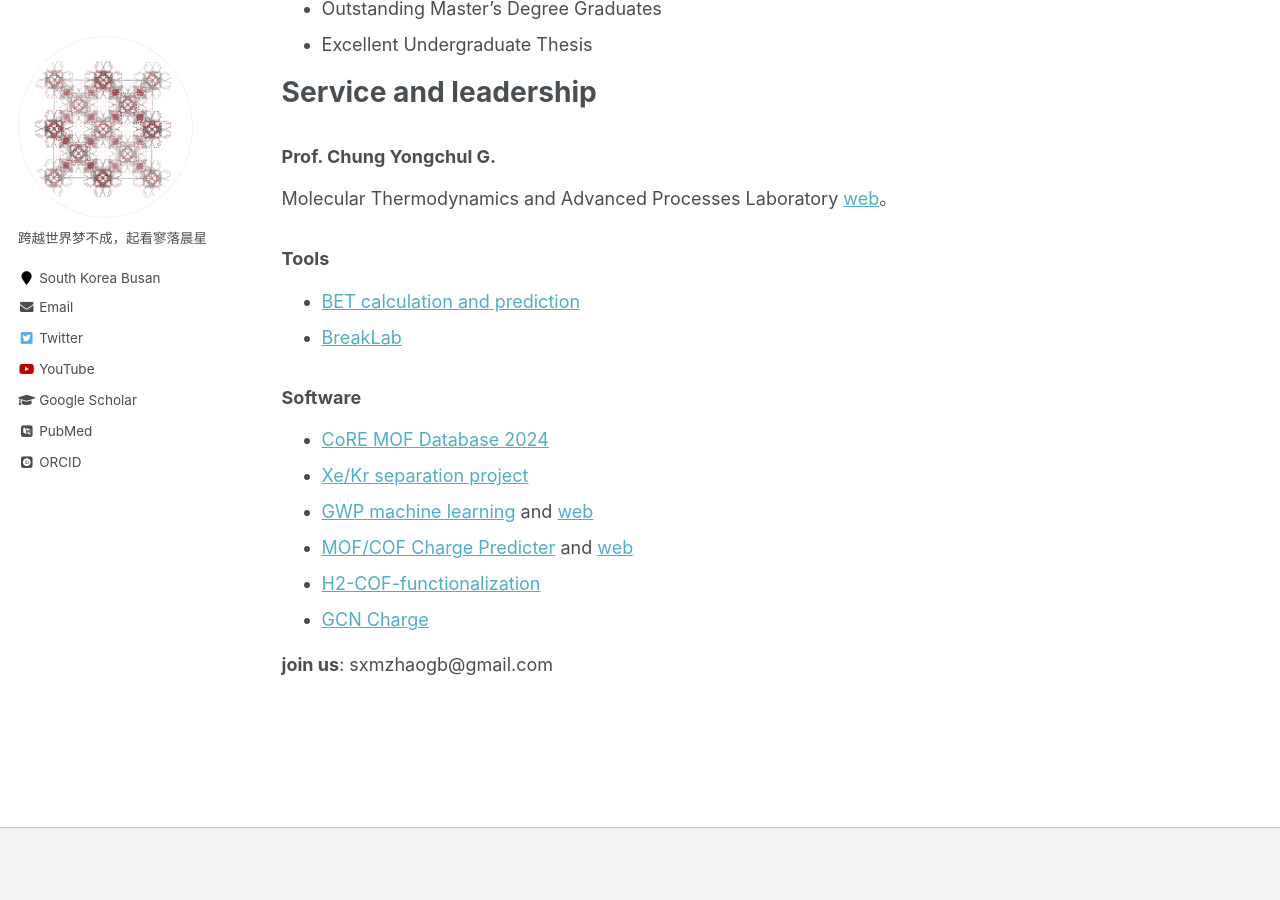
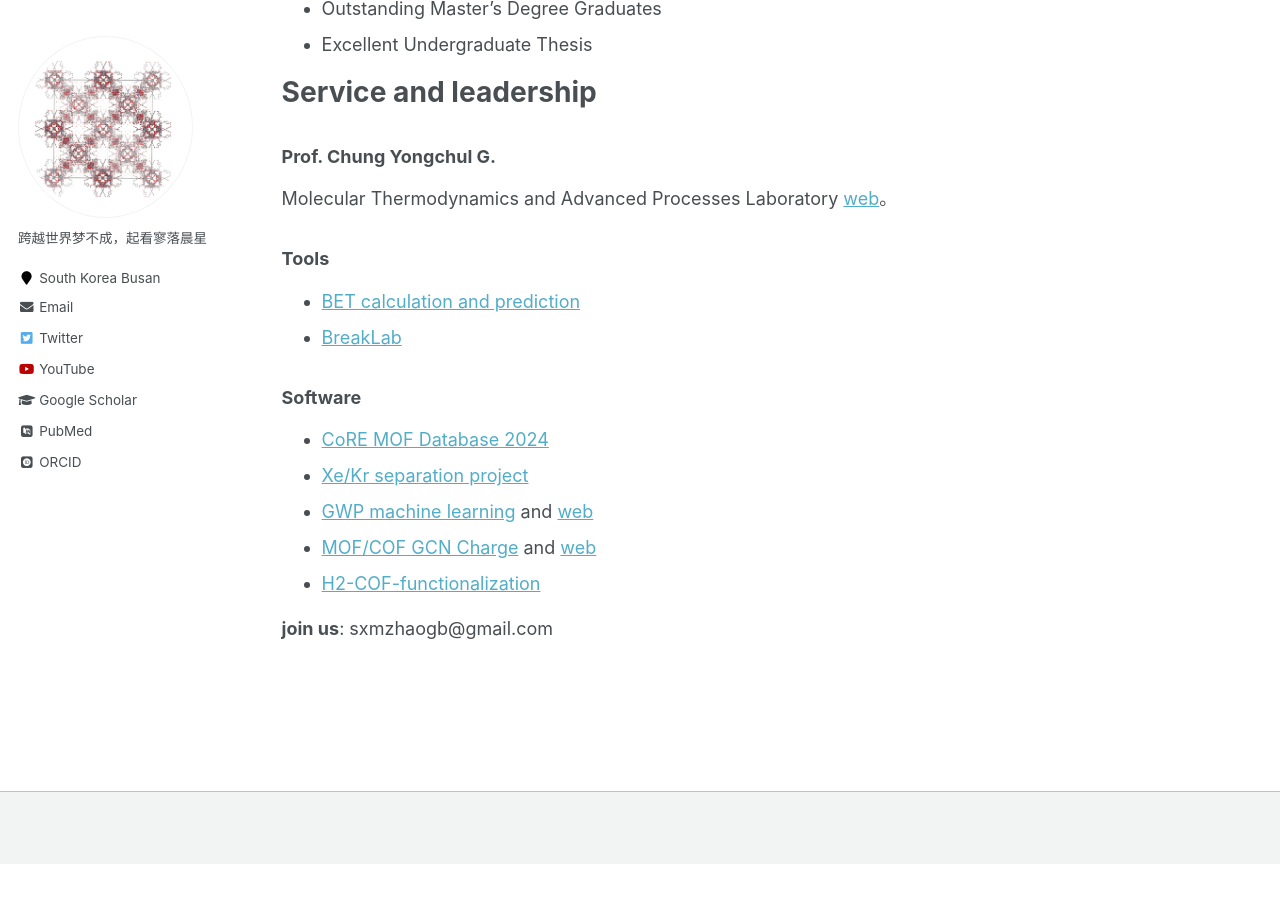
Before and after one commit to sxm13/ZGBshenxiaomoCV.github.io, a Jekyll site: the page built from _pages/cv.md, in a window 1280 px wide and 900 px high, scrolled down 658 px. Built offline with Jekyll 4.4.1, drawn with Linux system fonts in a browser that asks for light colours; some web fonts are replaced; after the commit the page ends 1522 px from its top, so only the background shows below that.

Commit message:
Update cv.md

```diff
--- a/_pages/cv.md
+++ b/_pages/cv.md
@@ -39,11 +39,11 @@ Molecular Thermodynamics and Advanced Processes Laboratory [web](https://sites.g
 * [BreakLab]()
 
 ### Software
-* [CoRE MOF Database 2024]()
+* [CoRE MOF Database 2024](https://github.com/sxm13/CoRE-MOF-2024)
 * [Xe/Kr separation project](https://github.com/sxm13/Xe-Kr-Separation-Project)
 * [GWP machine learning](https://github.com/sxm13/GWP-project) and [web](https://gwp-web-mtap-pnu.streamlit.app/)
-* [MOF/COF Charge Predicter](https://github.com/sxm13/GCNCharges) and [web](https://gcn-charge-predicter-mtap.streamlit.app/)
+* [MOF/COF GCN Charge](https://github.com/sxm13/GCNCharges) and [web](https://gcn-charge-predicter-mtap.streamlit.app/)
 * [H2-COF-functionalization](https://github.com/sxm13/H2-COF-functionalization)
-* [GCN Charge](https://gcn-charge-predicter-mtap.streamlit.app/)
+
 
 **join us**: sxmzhaogb@gmail.com
```
